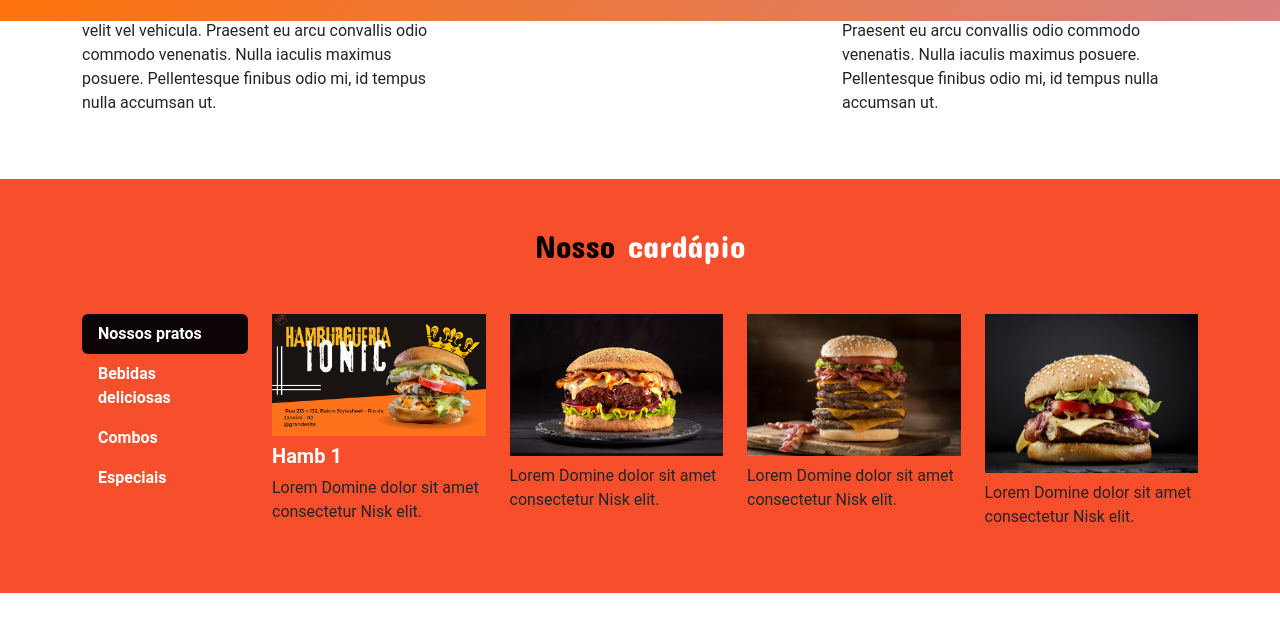
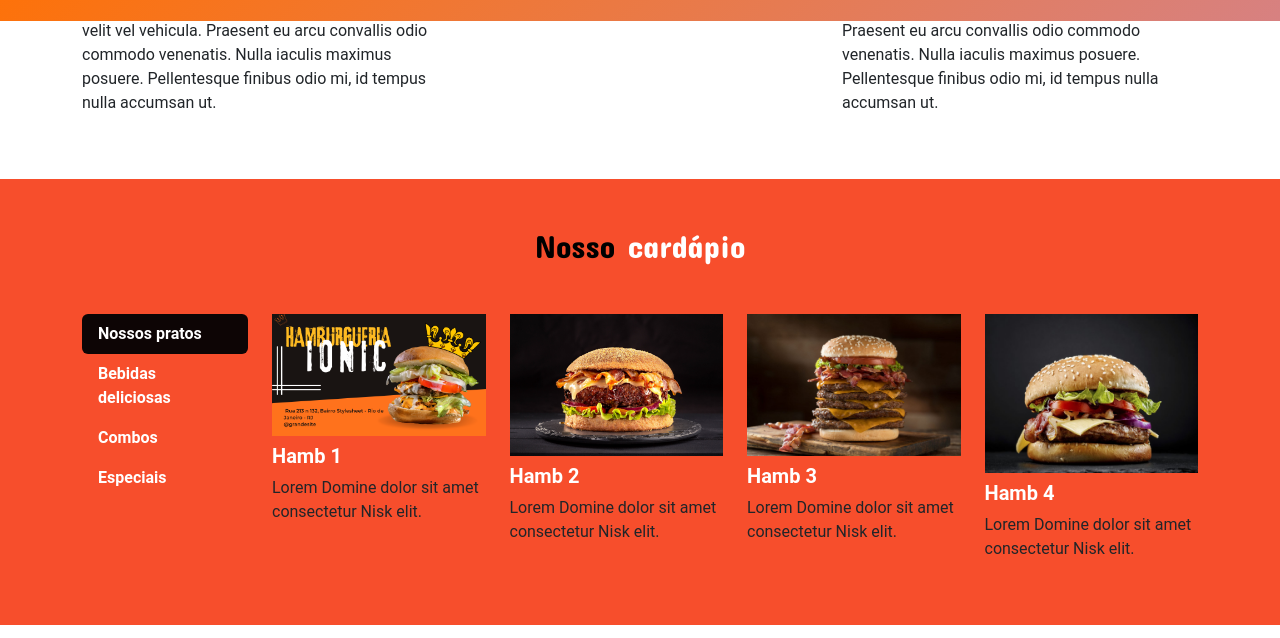
Before and after one commit to TeoNogueira/Ebac_2022_v2_mod_14_website, a plain HTML site: page index.html in a window 1280 px wide. Both pictures are taken after a click on the tab "Nossos pratos". Shown: the part 1804-2442 px from the top of the page. Drawn offline with nearby package versions, Linux system fonts and the light colour scheme.

Commit message:
bug_logo

```diff
--- a/index.html
+++ b/index.html
@@ -94,7 +94,7 @@
                 <div class="container">
                     <div class="row">
                         <div class="col-md-5">
-                            <img src="./images/logo.png" class="d-block w-100 rounded" alt="foto do logo">
+                            <img src="./images/logotipo.png" class="d-block w-100 rounded" alt="logotipo">
                         </div>
                         <div class="col-md-7 mt-3 mt-md-0">
                             <h2 class="section-title">Sobre <span class="text-colored"> ionic</span></h2>
@@ -250,21 +250,23 @@
                                     </div>
                                     <div class="col-md-3">
                                         <img class="d-block w-100" src="images/hamb_2.jpg" alt="hamb 2" />
-                                        <h5 class="text-colored fw-bold mt-2"></h5>
+                                        <h5 class="text-colored fw-bold mt-2">Hamb 2</h5>
                                         <p>
                                             Lorem Domine dolor sit amet consectetur Nisk elit.
                                         </p>
                                     </div>
                                     <div class="col-md-3">
                                         <img class="d-block w-100" src="images/hamb_1.jpg" alt="hamb 2" />
-                                        <h5 class="text-colored fw-bold mt-2"></h5>
+                                        <h5 class="text-colored fw-bold mt-2">Hamb 3</h5>
                                         <p>
                                             Lorem Domine dolor sit amet consectetur Nisk elit.
                                         </p>
                                     </div>
                                     <div class="col-md-3">
                                         <img class="d-block w-100" src="images/hamb_3.jpg" alt="hamb 4" />
-                                        <h5 class="text-colored fw-bold mt-2"></h5>
+                                        <h5 class="text-colored fw-bold mt-2">
+                                            Hamb 4
+                                        </h5>
                                         <p>
                                             Lorem Domine dolor sit amet consectetur Nisk elit.
                                         </p>
```
Also changed, not shown: 2 other files.
